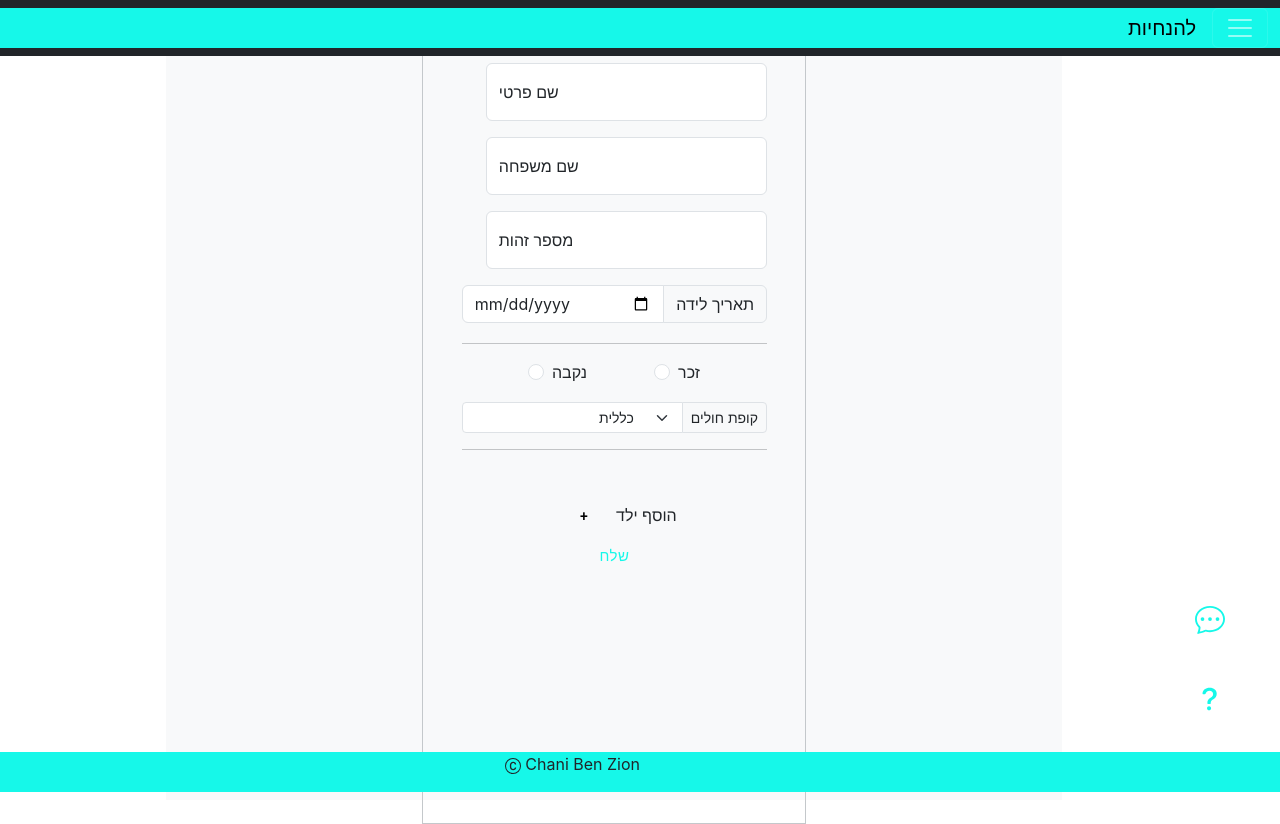
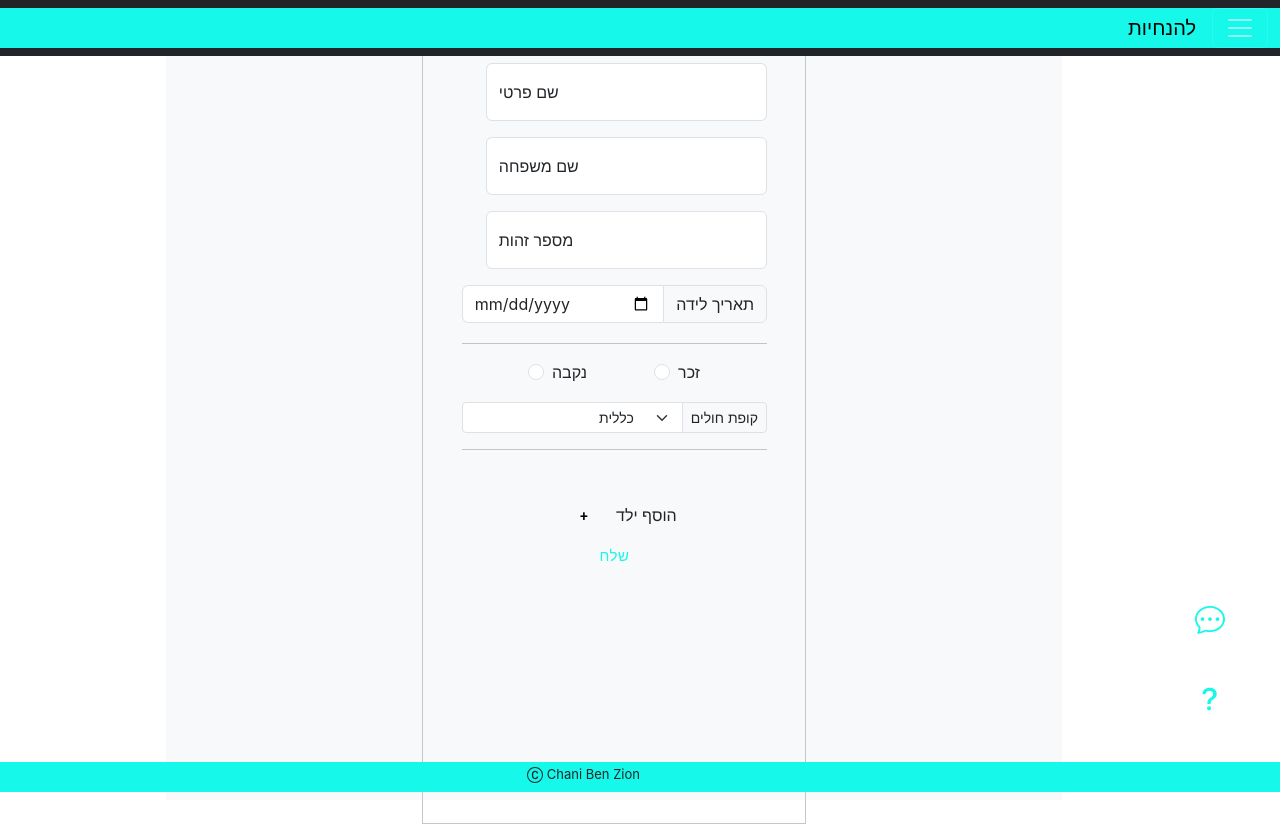
Before and after one commit to 214211096/practicum_client, a React (Create React App) app: page / in a window 1280 px wide. Built offline with nearby package versions, Linux system fonts and the light colour scheme; the HTML template or start-up script is replaced by a standard one.

Commit message:
commit m4

```diff
--- a/src/App.js
+++ b/src/App.js
@@ -38,8 +38,8 @@ function App() {
 
       <nav className="navbar navbar-dark  fixed-bottom" >
           <div className="container-fluid " style={{backgroundColor:" rgb(22, 248, 233)"}}>
-            <label className="navbar-brand" style={{color:"black",height:"40px"}}> </label>
-            <p style={{position:"absolute",right:"50%"}}>
+            <label className="navbar-brand" style={{color:"black",height:"30px"}}> </label>
+            <p style={{position:"absolute",right:"50%",fontSize:"13px",bottom:"0px"}}>
 
               <svg xmlns="http://www.w3.org/2000/svg" width="16" height="16" fill="currentColor" class="bi bi-c-circle" viewBox="0 0 16 16" >
   <path d="M1 8a7 7 0 1 0 14 0A7 7 0 0 0 1 8Zm15 0A8 8 0 1 1 0 8a8 8 0 0 1 16 0ZM8.146 4.992c-1.212 0-1.927.92-1.927 2.502v1.06c0 1.571.703 2.462 1.927 2.462.979 0 1.641-.586 1.729-1.418h1.295v.093c-.1 1.448-1.354 2.467-3.03 2.467-2.091 0-3.269-1.336-3.269-3.603V7.482c0-2.261 1.201-3.638 3.27-3.638 1.681 0 2.935 1.054 3.029 2.572v.088H9.875c-.088-.879-.768-1.512-1.729-1.512Z"/>
```
